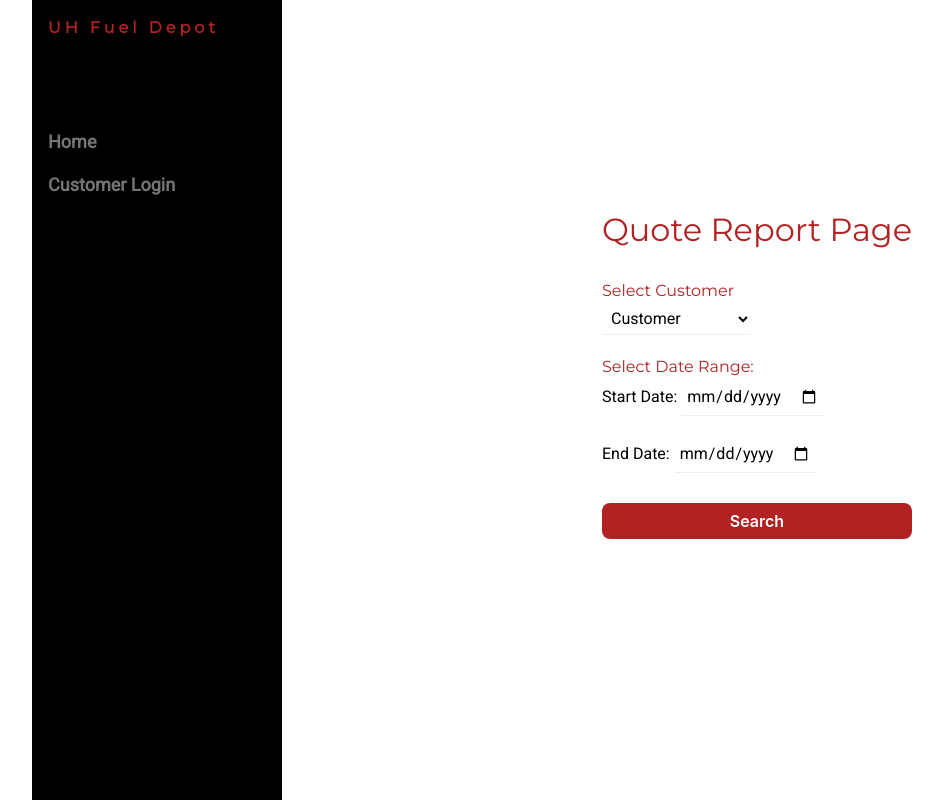
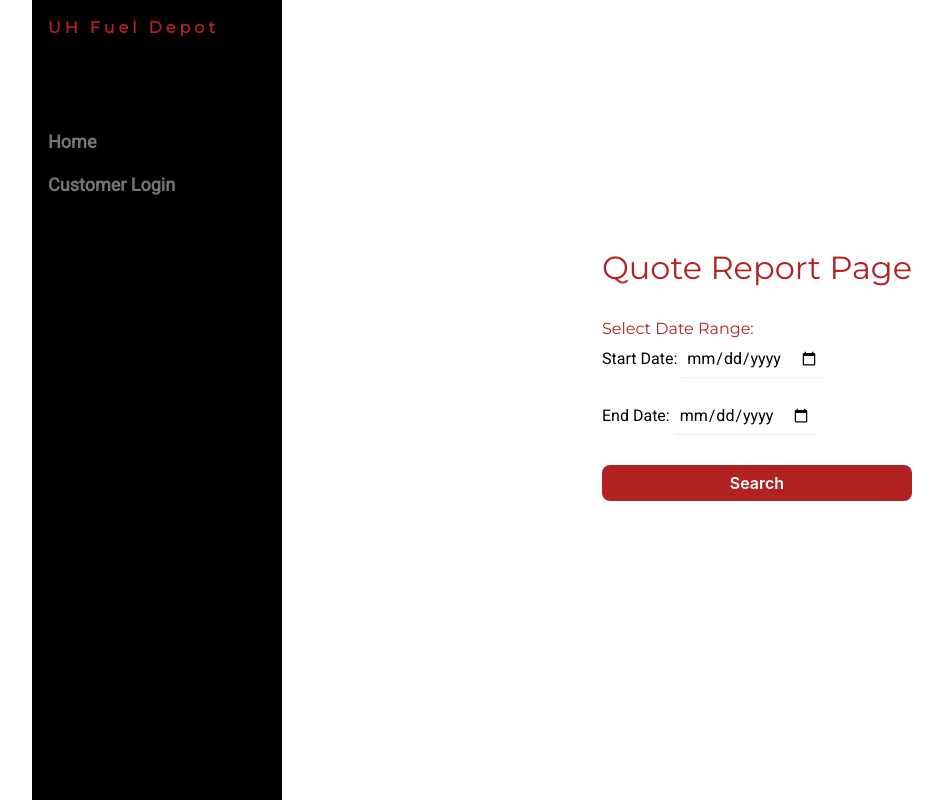
Before and after one commit to hite5/COSC_4353, a Flask app: page /report in a window 1280 px wide. Shown: the whole page, without its empty margins (8-951 px from the left). Run offline with Flask 2, Linux system fonts and the light colour scheme.

Commit message:
added small changes to report outputs

```diff
--- a/application/templates/ReportOutput.html
+++ b/application/templates/ReportOutput.html
@@ -235,7 +235,7 @@
     </div>
   </nav>
     <div class="main-block" style="margin-left:250px">
-        <h1>Requested Report for {{report}}:</h1>
+        <h1>Report:</h1>
 
         <!-- needs: report_type, date_start, date_end, num_items , profit(if deliveries),
                 header, data (2d array) -->
--- a/application/templates/ReportRequestPage.html
+++ b/application/templates/ReportRequestPage.html
@@ -210,17 +210,6 @@
         {% endwith %}
 
         <form action="" method="post">
-            <h3>Select Customer</h3>
-
-            <div class="Report">
-                <select name="customer" required>
-                    <option value="number" disabled selected>Customer</option>
-                    <option value="Chevron">Chevron</option>
-                    <option value="Shell">Shell</option>
-                    <option value="Exxon">Exxon</option>
-                    <option value="711">711</option>
-                </select>
-            </div>
 
             <h3>Select Date Range:</h3>
             <div>
--- a/application/views.py
+++ b/application/views.py
@@ -14,7 +14,7 @@ views = Blueprint('views', __name__)
 
 host = "localhost"
 user = "root"
-password = "C0ug@rs!" # TODO change this before pushing
+password = "coogshouse"
 database = "group_5_db"
 
 # Home Page | Work on redirecting to different pages
@@ -377,7 +377,6 @@ def report():
 @views.route('/report', methods=["POST"])
 # @login_required
 def outputReport():
-    customer = request.form.get('customer')
     startDate = request.form.get('start')
     endDate = request.form.get('end')
     startDate = startDate + " 00:00:00"
@@ -420,29 +419,10 @@ def outputReport():
 
         print(netRevenue)
         netRevenue = format(netRevenue, '.2f')
-        return render_template("ReportOutput.html", report=f"{customer} Report", heading=headers, data=data,
+        return render_template("ReportOutput.html", heading=headers, data=data,
                                date_start=startDate,
                                date_end=endDate, search_type="Customer ID", revenue=netRevenue,
                                num_items=len(result))
-
-
-
-    # with open("application/static/clients.json") as clientFile:
-    #     clients = json.loads(clientFile.read())
-    #     i = 0
-    #     for client in clients:
-    #         if client['client'] == customer and startDate < client['date'] < endDate:
-    #             clientCriteria.append(client)
-    #             netRevenue += client['total']
-    #         i += 1
-    #
-    # netRevenue = float("%.2f" % netRevenue)
-    # if len(clientCriteria) > 0:
-    #     return render_template("ReportOutput.html", report=f"{customer} Report", heading=headers, data=clientCriteria, date_start=startDate,
-    #                         date_end=endDate, search_type="Customer ID", revenue=netRevenue, num_items=len(clientCriteria))
-    # else:
-    #     return render_template("ReportOutput.html")
-
 
 
 
```
